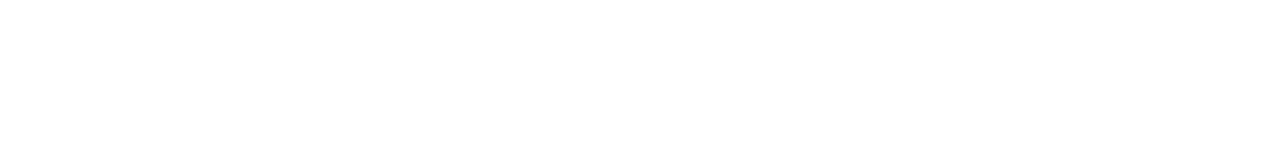
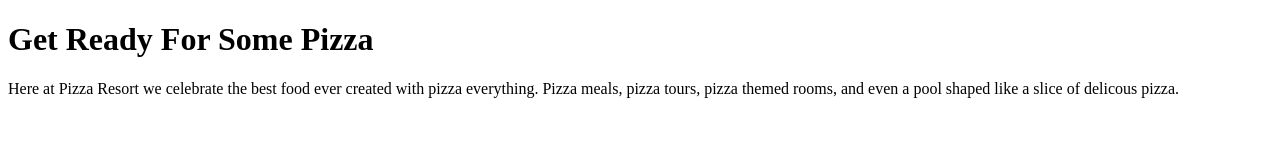
Before and after one commit to donnymays/resort-page, a plain HTML site: page index.html in a window 1280 px wide. Drawn offline with Linux system fonts and the light colour scheme.

Commit message:
add h1 and p to index.html

```diff
--- a/index.html
+++ b/index.html
@@ -5,10 +5,13 @@
 <head>
   <link href="https://fonts.googleapis.com/css2?family=Raleway:wght@500;700&family=Roboto+Condensed:wght@300&display=swap" rel="stylesheet">
   <link rel="stylesheet" href="css/styles.css">
-  <title>Resort</title>
-
-
+  <title>Pizza Resort</title>
 </head>
 
+<h1>Get Ready For Some Pizza</h1>
+<p>Here at Pizza Resort we celebrate the best food ever created with pizza everything.
+  Pizza meals, pizza tours, pizza themed rooms, and even a pool shaped like a slice of
+  delicous pizza.
+</p>
 
 </html>
```
